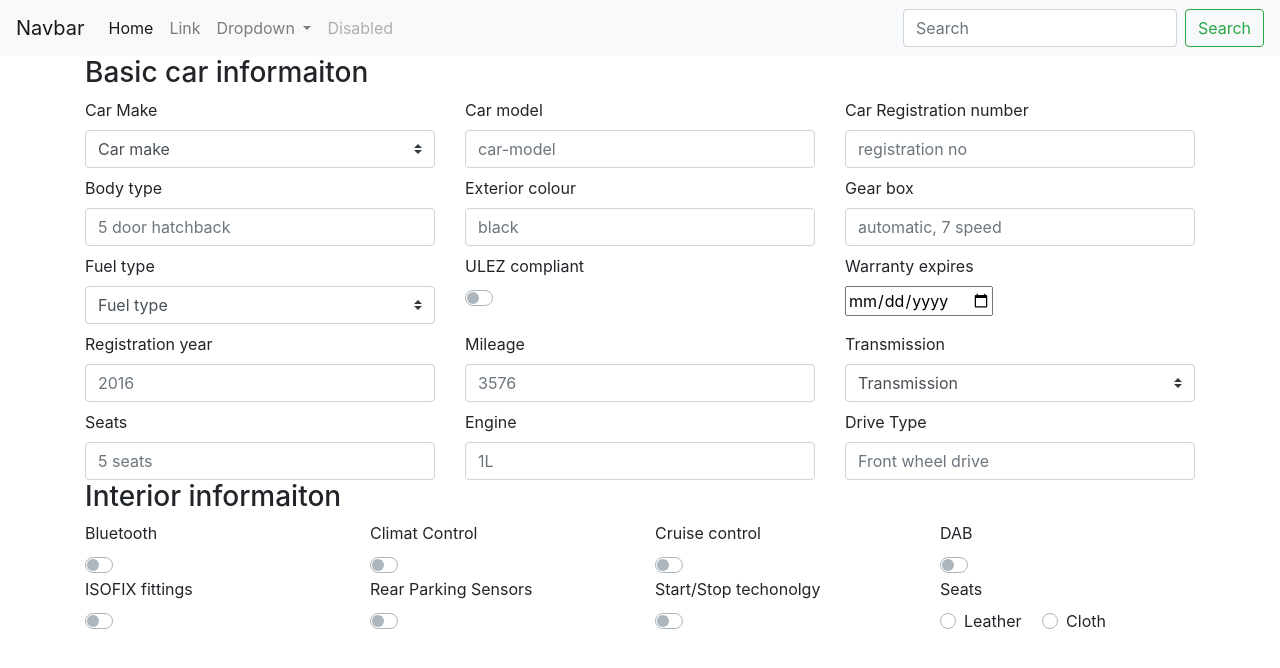
After one commit to ashur-k/CI-MS3-Car-Showroom, a Flask app: page /add_new_car in a window 1280 px wide. The commit adds this page. Shown: the top 668 px of the page. Run offline with Flask 2, Linux system fonts and the light colour scheme; data that the repository does not hold is empty; some libraries are stand-ins or nearby versions.

Commit message:
in process of desgning car info form

```diff
--- a/app.py
+++ b/app.py
@@ -6,6 +6,7 @@ from flask_pymongo import PyMongo
 from bson.objectid import ObjectId
 
 app = Flask(__name__)
+app.config['SECRET_KEY'] = 'mySecret'
 
 app.config["MONGO_DBNAME"] = 'Cars_Sales_Showroom'
 app.config["MONGO_URI"] = os.getenv("MONGO_URI", 'mongodb://localhost')
@@ -20,23 +21,32 @@ cars_specs = mongo.db.car_specs_perfomance_economy
 cars_summary = mongo.db.car_summary
 cars_info = mongo.db.cars
 cars_running_cost = mongo.db.running_cost
+cars_features = mongo.db.car_features
 
 
-@app.route('/')
+@app.route('/', methods=['GET', 'POST'])
 def index():
-    return render_template('index.html', cars=cars_info.find())
+    car_features = cars_features.find()
+    return render_template('index.html',  cars_make=cars_make.find(), car_features = car_features)
 
 
-@app.route('/trial')
-def trial():
-    return render_template('trial.html', cars=cars_summary.find())
+@app.route('/add_new_car')
+def add_new_car():
+    car_makers = cars_make.find()
+    return render_template('add_new_car.html', car_makers=car_makers)
 
 
 @app.route('/view_car/<car_registration>')
 def view_car(car_registration):
-    car_info = cars_info.find({'registration_number': car_registration})
-    c_summary = cars_summary.find({'registration_number': car_registration})
-    return render_template('view_car.html', cars=car_info, summary=c_summary)
+
+    return render_template('view_car.html', )
+
+
+def helper_function():
+    car_makers = cars_make.find()
+    for makers in car_makers:
+        print(makers.car_make)
+
 
 
 if __name__ == '__main__':
--- a/requirements.txt
+++ b/requirements.txt
@@ -3,6 +3,5 @@ dnspython==1.16.0
 Flask==1.1.2
 Flask-PyMongo==2.3.0
 itsdangerous==1.1.0
-mongo==0.2.0
 pymongo==3.10.1
 Werkzeug==1.0.1
--- /dev/null
+++ b/templates/add_new_car.html
@@ -0,0 +1,168 @@
+{% extends 'base.html' %}
+{% block content %}
+<!--Car Basic information-->
+<div class="container">
+<h3>Basic car informaiton</h3>
+<form>
+  <div class="row mt-2">
+    <div class="col-sm-4">
+       <label for="car-make">Car Make</label>
+      <select class="custom-select" id="car_make" required>
+        <option selected disabled value="">Car make</option>
+        {% for makers in car_makers %}
+        <option>{{ makers.car_make }}</option>
+        {%  endfor %}
+      </select>
+    </div>
+    <div class="col-sm-4">
+    <label for="car-model">Car model</label>
+      <input type="text" class="form-control" placeholder="car-model">
+    </div>
+      <div class="col-sm-4">
+      <label for="validationCustom04">Car Registration number</label>
+      <input type="text" class="form-control" placeholder="registration no">
+    </div>
+  </div>
+  <div class="row mt-2">
+  <div class="col-sm-4">
+    <label for="car-model">Body type</label>
+      <input type="text" class="form-control" placeholder="5 door hatchback">
+  </div>
+  <div class="col-sm-4">
+    <label for="car-model">Exterior colour</label>
+      <input type="text" class="form-control" placeholder="black">
+  </div>
+  <div class="col-sm-4">
+    <label for="car-model">Gear box</label>
+      <input type="text" class="form-control" placeholder="automatic, 7 speed">
+  </div>
+  </div>
+  <div class="row mt-2">
+  <div class="col-sm-4">
+  <label for="car-model">Fuel type</label>
+       <select class="custom-select" id="fuel_type" required>
+        <option selected disabled value="">Fuel type</option>
+        <option>Petrol</option>
+        <option>Deisel</option>
+       <option>Gas</option>
+        <option>Electric</option>
+        <option>Hybird</option>
+      </select>
+
+  </div>
+  <div class="col-sm-4">
+    <label for="car-model">ULEZ compliant</label>
+       <div class="custom-control custom-switch">
+  <input type="checkbox" class="custom-control-input" id="customSwitch1">
+  <label class="custom-control-label" for="customSwitch1"></label>
+</div>
+  </div>
+  <div class="col-sm-4">
+     <label for="car-model">Warranty expires</label><br>
+      <input type="date" id="expiry_date" name="expiry_date">
+  </div>
+  </div>
+  <div class="row mt-2">
+  <div class="col-sm-4">
+  <label for="car-model">Registration year</label>
+      <input type="text" class="form-control" placeholder="2016">
+
+  </div>
+  <div class="col-sm-4">
+    <label for="car-model">Mileage</label>
+      <input type="text" class="form-control" placeholder="3576">
+  </div>
+  <div class="col-sm-4">
+     <label for="car-model">Transmission</label><br>
+        <select class="custom-select" id="transmisson" required>
+        <option selected disabled value="">Transmission</option>
+        <option>manual</option>
+        <option>automatic</option>
+
+      </select>
+  </div>
+  </div>
+  <div class="row mt-2">
+  <div class="col-sm-4">
+  <label for="car-model">Seats</label>
+      <input type="text" class="form-control" placeholder="5 seats">
+
+  </div>
+  <div class="col-sm-4">
+    <label for="car-model">Engine</label>
+      <input type="text" class="form-control" placeholder="1L">
+  </div>
+  <div class="col-sm-4">
+     <label for="car-model">Drive Type</label><br>
+       <input type="text" class="form-control" placeholder="Front wheel drive">
+  </div>
+  </div>
+  <h3>Interior informaiton</h3>
+  <div class="row">
+  <div class="col-sm-3">
+    <label for="car-model">Bluetooth</label>
+       <div class="custom-control custom-switch">
+            <input type="checkbox" class="custom-control-input" id="bluetooth">
+            <label class="custom-control-label" for="bluetooth"></label>
+        </div>
+  </div>
+  <div class="col-sm-3">
+  <label for="car-model">Climat Control</label>
+       <div class="custom-control custom-switch">
+  <input type="checkbox" class="custom-control-input" id="climate_control">
+  <label class="custom-control-label" for="climate_control"></label>
+  </div>
+  </div>
+   <div class="col-sm-3">
+  <label for="car-model">Cruise control</label>
+       <div class="custom-control custom-switch">
+  <input type="checkbox" class="custom-control-input" id="cruise_control">
+  <label class="custom-control-label" for="cruise_control"></label>
+  </div>
+  </div>
+  <div class="col-sm-3">
+  <label for="car-model">DAB</label>
+       <div class="custom-control custom-switch">
+  <input type="checkbox" class="custom-control-input" id="dab">
+  <label class="custom-control-label" for="dab"></label>
+  </div>
+  </div>
+  </div>
+  <div class="row">
+  <div class="col-sm-3">
+    <label for="car-model">ISOFIX fittings</label>
+       <div class="custom-control custom-switch">
+            <input type="checkbox" class="custom-control-input" id="isofix">
+            <label class="custom-control-label" for="isofix"></label>
+        </div>
+  </div>
+  <div class="col-sm-3">
+  <label for="car-model">Rear Parking Sensors</label>
+       <div class="custom-control custom-switch">
+  <input type="checkbox" class="custom-control-input" id="rear_parking_sensors">
+  <label class="custom-control-label" for="climate_control"></label>
+  </div>
+  </div>
+   <div class="col-sm-3">
+  <label for="car-model">Start/Stop techonolgy</label>
+       <div class="custom-control custom-switch">
+  <input type="checkbox" class="custom-control-input" id="start_stop_technology">
+  <label class="custom-control-label" for="start_stop_technology"></label>
+  </div>
+  </div>
+  <div class="col-sm-3">
+  <label for="car-model">Seats</label><br>
+       <div class="custom-control custom-radio custom-control-inline">
+  <input type="radio" id="customRadioInline1" name="customRadioInline1" class="custom-control-input">
+  <label class="custom-control-label" for="customRadioInline1">Leather</label>
+</div>
+<div class="custom-control custom-radio custom-control-inline">
+  <input type="radio" id="customRadioInline2" name="customRadioInline1" class="custom-control-input">
+  <label class="custom-control-label" for="customRadioInline2">Cloth</label>
+</div>
+  </div>
+  </div>
+</form>
+</div>
+
+{%endblock%}
--- a/templates/base.html
+++ b/templates/base.html
@@ -11,7 +11,43 @@
     <title>Hello, world!</title>
   </head>
   <body>
-    <h1>document head</h1>
+    <header>
+    <nav class="navbar navbar-expand-lg navbar-light bg-light">
+  <a class="navbar-brand" href="#">Navbar</a>
+  <button class="navbar-toggler" type="button" data-toggle="collapse" data-target="#navbarSupportedContent" aria-controls="navbarSupportedContent" aria-expanded="false" aria-label="Toggle navigation">
+    <span class="navbar-toggler-icon"></span>
+  </button>
+
+  <div class="collapse navbar-collapse" id="navbarSupportedContent">
+    <ul class="navbar-nav mr-auto">
+      <li class="nav-item active">
+        <a class="nav-link" href="{{url_for('index')}}">Home <span class="sr-only">(current)</span></a>
+      </li>
+      <li class="nav-item">
+        <a class="nav-link" href="#">Link</a>
+      </li>
+      <li class="nav-item dropdown">
+        <a class="nav-link dropdown-toggle" href="#" id="navbarDropdown" role="button" data-toggle="dropdown" aria-haspopup="true" aria-expanded="false">
+          Dropdown
+        </a>
+        <div class="dropdown-menu" aria-labelledby="navbarDropdown">
+          <a class="dropdown-item" href="{{url_for('add_new_car')}}">Add New Car</a>
+          <a class="dropdown-item" href="#">Another action</a>
+          <div class="dropdown-divider"></div>
+          <a class="dropdown-item" href="#">Something else here</a>
+        </div>
+      </li>
+      <li class="nav-item">
+        <a class="nav-link disabled" href="#" tabindex="-1" aria-disabled="true">Disabled</a>
+      </li>
+    </ul>
+    <form class="form-inline my-2 my-lg-0">
+      <input class="form-control mr-sm-2" type="search" placeholder="Search" aria-label="Search">
+      <button class="btn btn-outline-success my-2 my-sm-0" type="submit">Search</button>
+    </form>
+  </div>
+</nav>
+    </header>
     {% block content %}
 
     {%endblock%}
```
Also changed, not shown: templates/index.html (+29 -27 lines), templates/view_car.html (+0 -45 lines).
